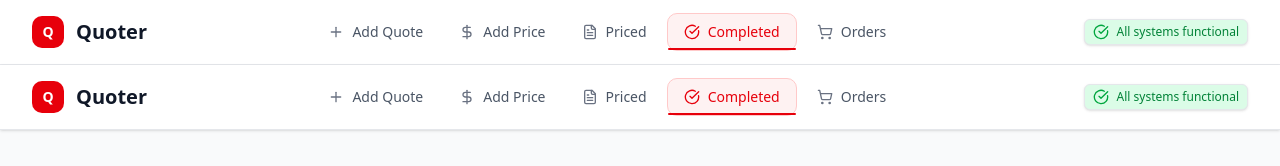
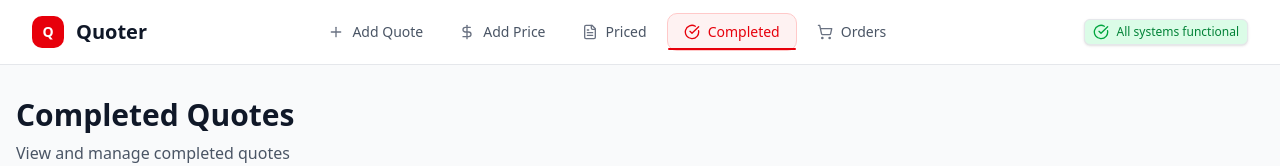
Before and after one commit to Prabesh77/quote-manager, a Next.js app: page /completed-quotes in a window 1280 px wide. Shown: the top 166 px of the page. Built offline with nearby package versions, Linux system fonts and the light colour scheme; no server answers; the database is empty.

Commit message:
Remove duplicate

```diff
--- a/src/app/completed-quotes/page.tsx
+++ b/src/app/completed-quotes/page.tsx
@@ -2,7 +2,6 @@
 
 import { useQuotes } from '@/components/ui/useQuotes';
 import QuoteTable from '@/components/ui/QuoteTable';
-import Navigation from '@/components/ui/Navigation';
 
 export default function CompletedQuotesPage() {
   const {
@@ -49,7 +48,6 @@ export default function CompletedQuotesPage() {
 
   return (
     <div className="min-h-screen bg-gray-50">
-      <Navigation />
       <div className="container mx-auto px-4 py-8">
         <div className="mb-8">
           <h1 className="text-3xl font-bold text-gray-900">Completed Quotes</h1>
--- a/src/app/new/page.tsx
+++ b/src/app/new/page.tsx
@@ -2,7 +2,6 @@
 
 import { useQuotes } from '@/components/ui/useQuotes';
 import QuoteTable from '@/components/ui/QuoteTable';
-import Navigation from '@/components/ui/Navigation';
 
 export default function NewQuotePage() {
   const {
@@ -49,7 +48,6 @@ export default function NewQuotePage() {
 
   return (
     <div className="min-h-screen bg-gray-50">
-      <Navigation />
       <div className="container mx-auto px-4 py-8">
         <div className="mb-8">
           <h1 className="text-3xl font-bold text-gray-900">Add Quote</h1>
```
